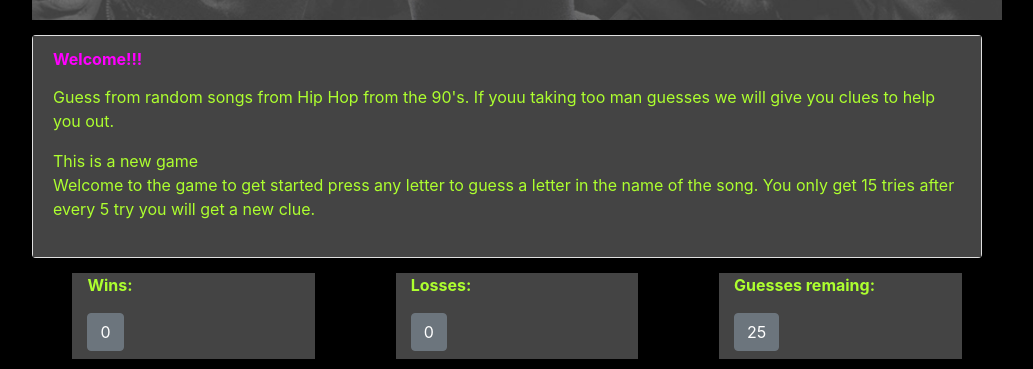
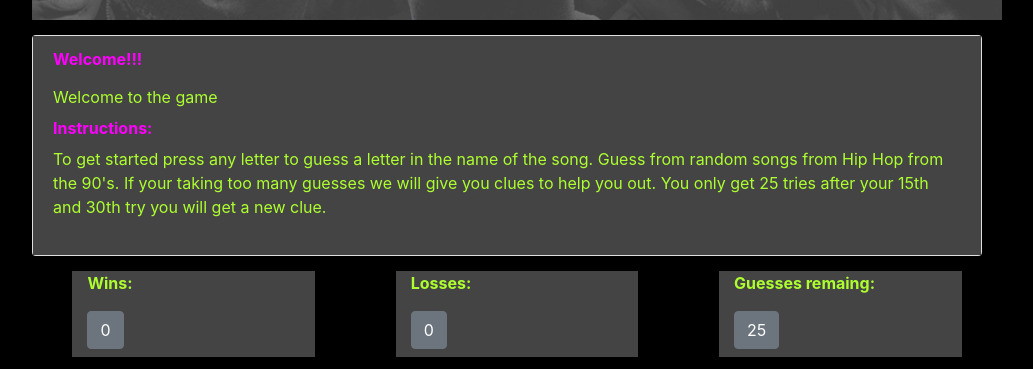
Before and after one commit to doingway2much/Word-Guess-Game, a plain HTML site: page index.html in a window 1280 px wide. Shown: the part 229-598 px from the top of the page, without its empty margins (123-1156 px from the left). Drawn offline with nearby package versions, Linux system fonts and the light colour scheme; a web font is replaced by a local one.

Commit message:
Fixed typos in the page in text on index.tml

```diff
--- a/assets/javascript/game.js
+++ b/assets/javascript/game.js
@@ -146,8 +146,6 @@ if (randomSong === songs[4].title) {
 }}
 
 newSong();
-var newGame = document.getElementById("instructions");
-newGame.textContent = "This is a new game";
 
 // Create user variable for user guess on key press
 document.onkeyup = function (event) {
--- a/index.html
+++ b/index.html
@@ -33,12 +33,13 @@
                     <div class="card-body">
                         <h6 id="title" class="card-subtitle mb-2 ">Welcome!!!</h6>
                         <p id="intro" class="card-text"></p>
-                        <p>Guess from random songs from Hip Hop from the 90's. If youu taking too man guesses we
-                            will give you clues to help you out.</p>
+                        <p>Welcome to the game  </p>
                         <div id="instructions"></div>
-                        <p>Welcome to the game to get started press any letter to guess a letter in the name of the
-                            song. You
-                            only get 15 tries after every 5 try you will get a new clue.</p>
+                        <h6 id="title" class="card-subtitle mb-2 ">Instructions:</h6>
+                        <p>To get started press any letter to guess a letter in the name of the
+                                song.  Guess from random songs from Hip Hop from the 90's. If your taking too many guesses we
+                           will give you clues to help you out.  You only get 25 tries after your 15th and
+                           30th try you will get a new clue.</p>
                     </div>
                 </div>
             </div>
```
